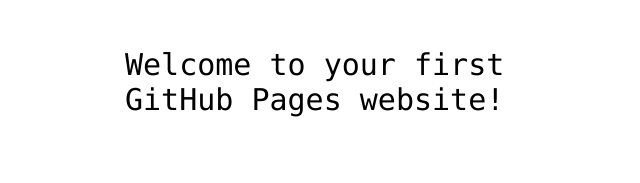
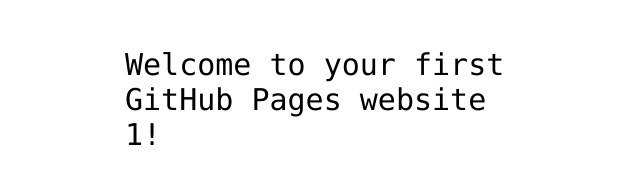
Before and after one commit to mazhaoyurobot/hello-world, a plain HTML site: page index.html in a window 1280 px wide. Shown: the part 341-524 px from the top of the page, 315-955 px from the left. Drawn offline with Linux system fonts and the light colour scheme.

Commit message:
Update index.html

```diff
--- a/index.html
+++ b/index.html
@@ -12,7 +12,7 @@
 <img src="https://octodex.github.com/images/daftpunktocat-thomas.gif" id="octocat" alt="octocat-gif" />
 
 <!-- Change this code here by copy and pasting your template on line 15 -->
-<p>Welcome to your first GitHub Pages website!</p>
+<p>Welcome to your first GitHub Pages website 1!</p>
 
 </body>
 </html>
```
